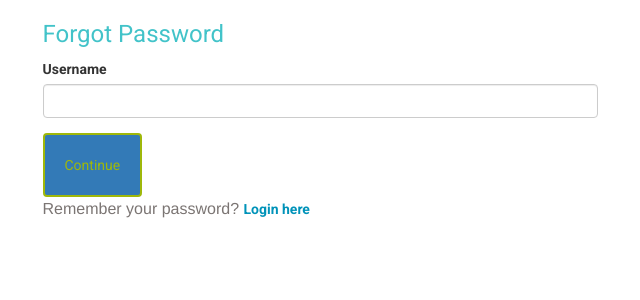
After one commit to MQ-COMP3310/group-project-3-vibe-coders-comp3310, a Flask app: page /forgot-password in a window 1280 px wide. The commit adds this page. Shown: the top 300 px of the page, without its empty margins (335-975 px from the left). Run offline with Flask 3, Linux system fonts and the light colour scheme; some libraries are stand-ins or nearby versions.

Commit message:
Password reset with security question implementation with comments

```diff
--- a/project/main.py
+++ b/project/main.py
@@ -155,10 +155,14 @@ def register():
         return redirect(url_for('main.showRestaurants'))
 
     if request.method == 'POST':
-        #should add input sanitization hfor email and password
+        #should add imput sanitization for email and password
         username = request.form['username']
         email = request.form['email']
         password = request.form['password']
+
+        #additional feature 1
+        security_question = request.form['security_question']
+        security_answer = request.form['security_answer']
 
         #check for existing to prevent duplicates
         if User.query.filter_by(username=username).first():
@@ -169,9 +173,11 @@ def register():
             flash('Email already registered', 'danger')
             return redirect(url_for('main.register'))
 
-        #Password hasing done in User model
-        user = User(username=username, email=email)
+        #additional feature 1
+        user = User(username=username, email=email, security_question=security_question)
+        #password hashing done in user model
         user.set_password(password)
+        user.set_security_answer(security_answer)
         db.session.add(user)
         db.session.commit()
 
@@ -179,3 +185,60 @@ def register():
         return redirect(url_for('main.login'))
 
     return render_template('register.html')
+
+#task 9 additional feature 1
+@main.route('/forgot-password', methods=['GET', 'POST'])
+def forgot_password():
+    if request.method == 'POST':
+        username = request.form['username']
+        user = User.query.filter_by(username=username).first()
+
+        if not user:
+            #generic message to prevent username enumeration
+            flash('Username not found', 'danger')
+            return redirect(url_for('main.forgot_password'))
+
+        #in real world implementation, an email would be sent
+        #however here we redirect directly to simulate flow
+        return redirect(url_for('main.reset_password', username=user.username))
+
+    return render_template('forgot_password.html')
+
+#task 9 additional feature 1
+@main.route('/reset-password', methods=['GET', 'POST'])
+def reset_password():
+    username = request.args.get('username') or request.form.get('username')
+    user = User.query.filter_by(username=username).first()
+
+    if not user:
+        flash('Invalid request', 'danger')
+        return redirect(url_for('main.forgot_password'))
+
+    if request.method == 'POST':
+        security_answer = request.form['security_answer']
+        new_password = request.form['new_password']
+        confirm_password = request.form['confirm_password']
+
+        #verify security answer by comparing hash
+        if not user.check_security_answer(security_answer):
+            flash('Incorrect security answer', 'danger')
+            return render_template('reset_password.html',
+                                 username=user.username,
+                                 security_question=user.security_question)
+
+        #password confirmation check
+        if new_password != confirm_password:
+            flash('Passwords do not match', 'danger')
+            return render_template('reset_password.html',
+                                 username=user.username,
+                                 security_question=user.security_question)
+
+        #update password and hashed automatically
+        user.set_password(new_password)
+        db.session.commit()
+        flash('Password reset successfully! Please login with your new password', 'success')
+        return redirect(url_for('main.login'))
+
+    return render_template('reset_password.html',
+                         username=user.username,
+                         security_question=user.security_question)
--- /dev/null
+++ b/project/templates/forgot_password.html
@@ -0,0 +1,18 @@
+{% extends "main.html" %}
+{% block content %}
+<div class="container">
+    <div class="row">
+        <div class="col-md-6 col-md-offset-3">
+            <h2>Forgot Password</h2>
+            <form method="POST" action="{{ url_for('main.forgot_password') }}">
+                <div class="form-group">
+                    <label for="username">Username</label>
+                    <input type="text" class="form-control" id="username" name="username" required>
+                </div>
+                <button type="submit" class="btn btn-primary">Continue</button>
+            </form>
+            <p class="mt-3">Remember your password? <a href="{{ url_for('main.login') }}">Login here</a></p>
+        </div>
+    </div>
+</div>
+{% endblock %}
--- a/project/templates/login.html
+++ b/project/templates/login.html
@@ -16,6 +16,7 @@
                 <button type="submit" class="btn btn-primary">Login</button>
             </form>
             <p class="mt-3">Don't have an account? <a href="{{ url_for('main.register') }}">Register here</a></p>
+            <p><a href="{{ url_for('main.forgot_password') }}">Forgot your password?</a></p>
         </div>
     </div>
 </div>
```
Also changed, not shown: initialise_db.py (+6 -1 lines), project/models.py (+13 -0 lines), project/templates/register.html (+15 -0 lines), project/templates/reset_password.html (added, +26 -0 lines).
